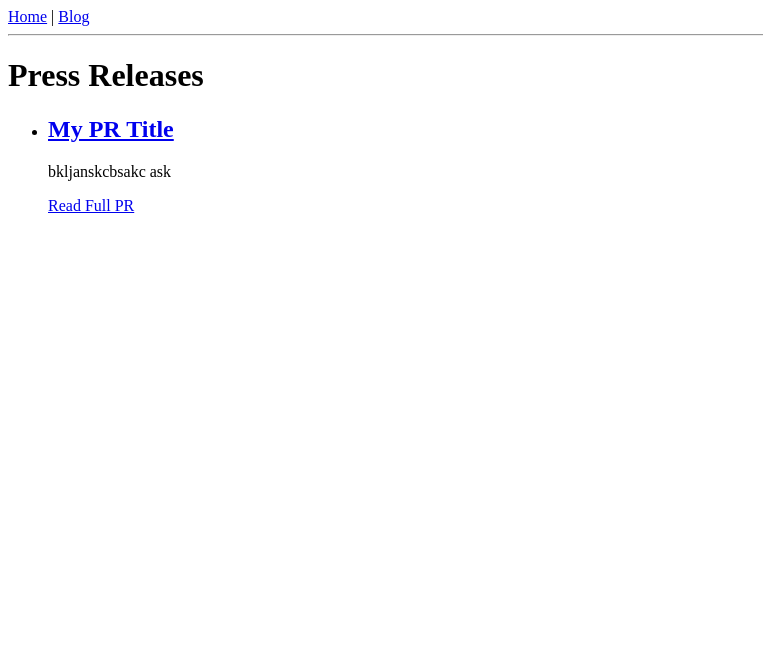
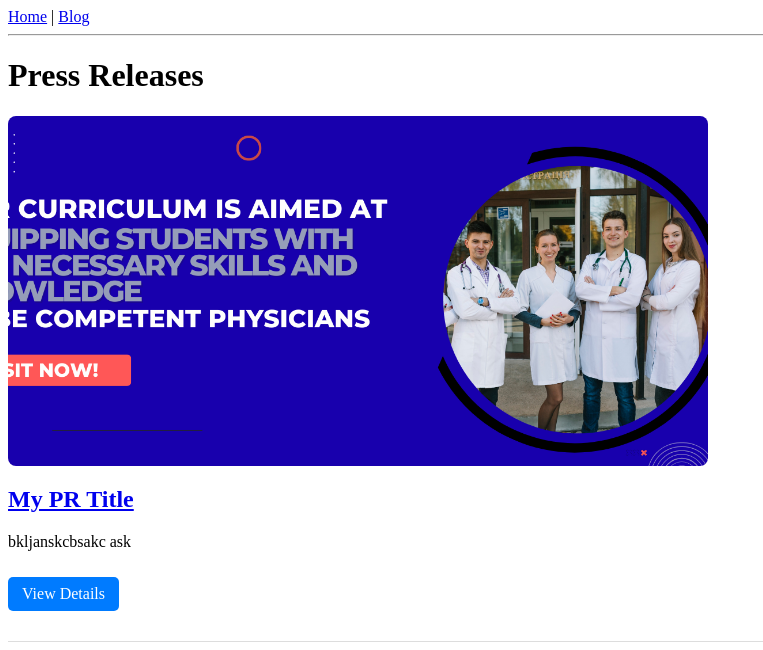
Before and after one commit to shalinirathoreart-netizen/hiranandani-communities, an Eleventy site: page pr.njk in a window 1280 px wide. Shown: the whole page, without its empty margins (0-763 px from the left). Built offline with nearby package versions, Linux system fonts and the light colour scheme; Eleventy itself is replaced by a stand-in of ours; files that its build step writes are made by us from their sources.

Commit message:
Update pr.njk

```diff
--- a/pr.njk
+++ b/pr.njk
@@ -6,12 +6,59 @@ permalink: /pr/index.html
 
 <h1>Press Releases</h1>
 
-<ul>
-{% for item in collections.pr %}
-  <li>
-    <h2><a href="{{ item.url }}">{{ item.data.title }}</a></h2>
+<div class="pr-list">
+
+{% for item in collections.pr | reverse %}
+
+  <div class="pr-card">
+
+    {% if item.data.image %}
+      <img src="{{ item.data.image }}" alt="{{ item.data.title }}" class="pr-card-image">
+    {% endif %}
+
+    <h2>
+      <a href="{{ item.url }}">{{ item.data.title }}</a>
+    </h2>
+
     <p>{{ item.data.description }}</p>
-    <a href="{{ item.data.external_link }}" target="_blank">Read Full PR</a>
-  </li>
+
+    <a href="{{ item.url }}" class="read-more">View Details</a>
+
+  </div>
+
 {% endfor %}
-</ul>
+
+</div>
+
+<style>
+.pr-list {
+  display: flex;
+  flex-direction: column;
+  gap: 40px;
+}
+
+.pr-card {
+  border-bottom: 1px solid #ddd;
+  padding-bottom: 30px;
+}
+
+.pr-card-image {
+  width: 100%;
+  max-width: 700px;
+  height: 350px;
+  object-fit: cover;
+  display: block;
+  margin-bottom: 15px;
+  border-radius: 8px;
+}
+
+.read-more {
+  display: inline-block;
+  margin-top: 10px;
+  text-decoration: none;
+  background: #007bff;
+  color: white;
+  padding: 8px 14px;
+  border-radius: 5px;
+}
+</style>
```
